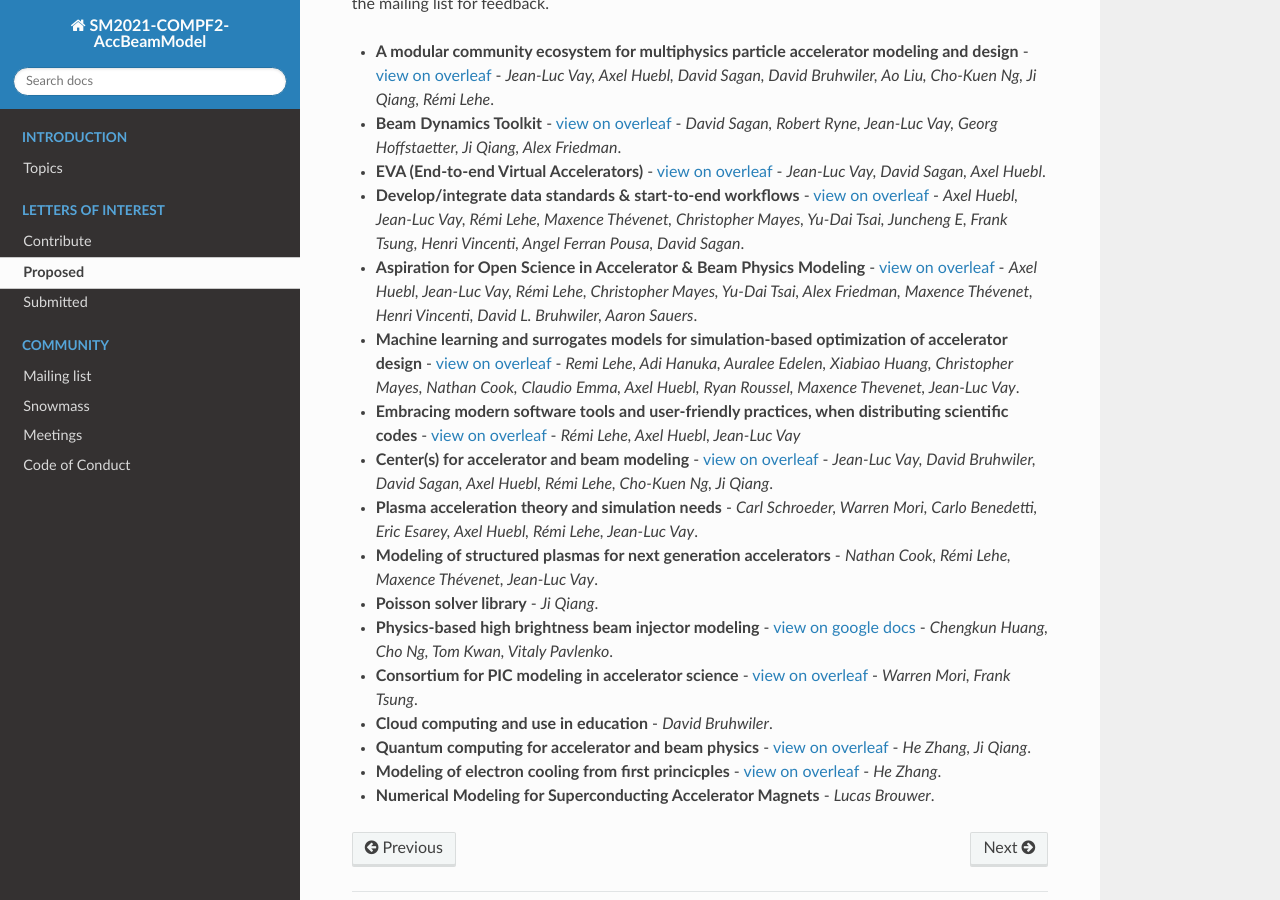
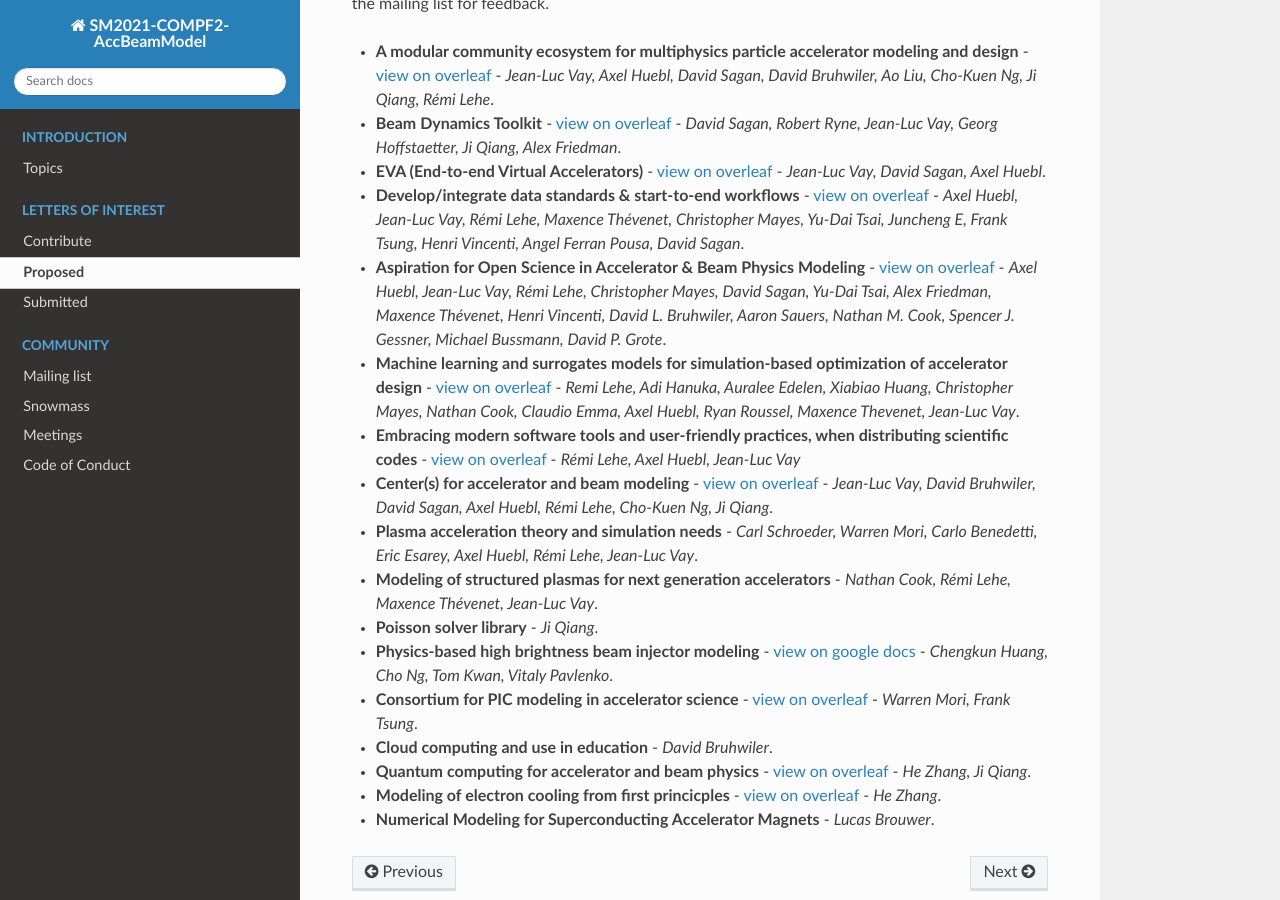
Before and after one commit to snowmass-compf2-accbeammodel/snowmass-compf2-accbeammodel.github.io, a Sphinx documentation site: the page built from docs/source/loi/proposed.rst, in a window 1280 px wide and 900 px high, scrolled down 384 px. Built offline with Sphinx 7.4.7 and the Read the Docs theme 2.0.0, drawn with Linux system fonts in a browser that asks for light colours.

```diff
--- a/docs/source/loi/proposed.rst
+++ b/docs/source/loi/proposed.rst
@@ -15,7 +15,7 @@ For all other LOIs, please contact the mailing list for feedback.
 - **Beam Dynamics Toolkit** - `view on overleaf <https://www.overleaf.com/read/rrsvsscfvfqt>`_ - *David Sagan, Robert Ryne, Jean-Luc Vay, Georg Hoffstaetter, Ji Qiang, Alex Friedman*.
 - **EVA (End-to-end Virtual Accelerators)** - `view on overleaf <https://www.overleaf.com/read/mggpzqpjbjny>`_ - *Jean-Luc Vay, David Sagan, Axel Huebl*.
 - **Develop/integrate data standards & start-to-end workflows** - `view on overleaf <https://www.overleaf.com/read/xhkzttqhhkbk>`_ - *Axel Huebl, Jean-Luc Vay, Rémi Lehe, Maxence Thévenet, Christopher Mayes, Yu-Dai Tsai, Juncheng E, Frank Tsung, Henri Vincenti, Angel Ferran Pousa, David Sagan*.
-- **Aspiration for Open Science in Accelerator & Beam Physics Modeling** - `view on overleaf <https://www.overleaf.com/read/bwntmgkyvyvc>`_ - *Axel Huebl, Jean-Luc Vay, Rémi Lehe, Christopher Mayes, Yu-Dai Tsai, Alex Friedman, Maxence Thévenet, Henri Vincenti, David L. Bruhwiler, Aaron Sauers*.
+- **Aspiration for Open Science in Accelerator & Beam Physics Modeling** - `view on overleaf <https://www.overleaf.com/read/bwntmgkyvyvc>`_ - *Axel Huebl, Jean-Luc Vay, Rémi Lehe, Christopher Mayes, David Sagan, Yu-Dai Tsai, Alex Friedman, Maxence Thévenet, Henri Vincenti, David L. Bruhwiler, Aaron Sauers, Nathan M. Cook, Spencer J. Gessner, Michael Bussmann, David P. Grote*.
 - **Machine learning and surrogates models for simulation-based optimization of accelerator design** - `view on overleaf <https://www.overleaf.com/read/nmfxffwgvjgf>`_ - *Remi Lehe, Adi Hanuka, Auralee Edelen, Xiabiao Huang, Christopher Mayes, Nathan Cook, Claudio Emma, Axel Huebl, Ryan Roussel, Maxence Thevenet, Jean-Luc Vay*.
 - **Embracing modern software tools and user-friendly practices, when distributing scientific codes** - `view on overleaf <https://www.overleaf.com/read/jfqrjwybfhyw>`_ - *Rémi Lehe, Axel Huebl, Jean-Luc Vay*
 - **Center(s) for accelerator and beam modeling** - `view on overleaf <https://www.overleaf.com/read/pvzdxzstdnpy>`_ - *Jean-Luc Vay, David Bruhwiler, David Sagan, Axel Huebl, Rémi Lehe, Cho-Kuen Ng, Ji Qiang*.
```
